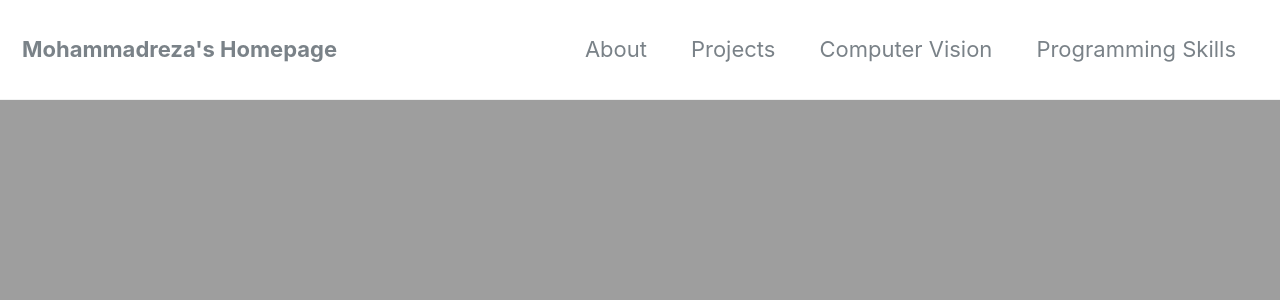
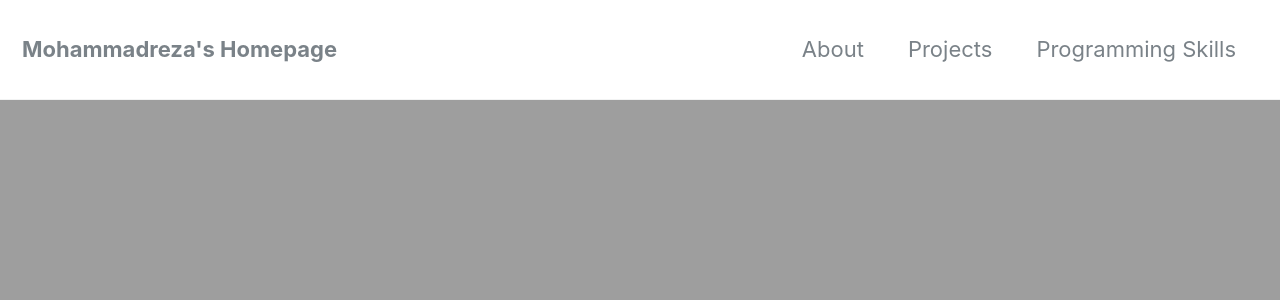
Before and after one commit to MohammadrezaAzimi/MohammadrezaAzimi.github.io, a Jekyll site: the page built from index.html, in a window 1280 px wide and 900 px high. Shown: the top 300 px of the window. Built offline with Jekyll 4.4.1, drawn with Linux system fonts in a browser that asks for light colours; nearby versions of some CDN libraries; the list of posts is cut into pages by our own code.

Commit message:
new github

```diff
--- a/_config.yml
+++ b/_config.yml
@@ -99,7 +99,7 @@ analytics:
 author:
   name             : " Seyyed Mohammadreza Azimi"
   avatar           : "/images/profileimg.png"
-  bio              : "Data"
+  bio              : "Data Scientist"
   location         : "New York City"
   email            :
   uri              :
--- a/_data/navigation.yml
+++ b/_data/navigation.yml
@@ -4,8 +4,6 @@ main:
     url: /about/
   - title: "Projects"
     url: /mlp/
-  - title: "Computer Vision"
-    url: /cv/
   - title: "Programming Skills"
     url: /prog-skills/
   # - title: "About"
```
Also changed, not shown: 1 other file.
